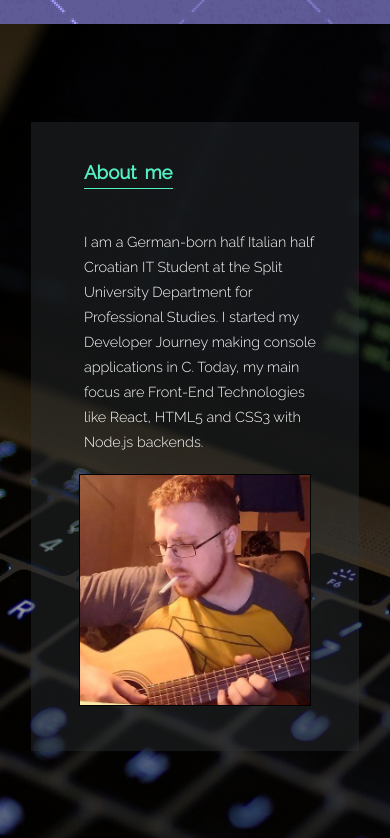
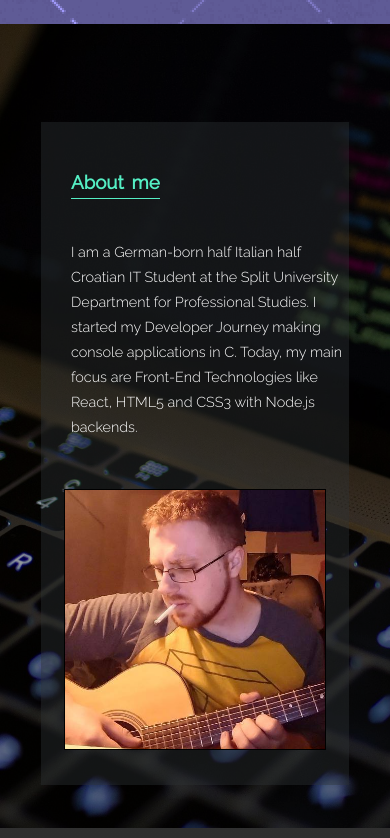
Before and after one commit to lperanni/ee-summercamp-2019, a plain HTML site: page index.html in a window 390 px wide. Shown: the part 820-1658 px from the top of the page. Drawn offline with nearby package versions, Linux system fonts and the light colour scheme; grey boxes are pictures that could not be loaded.

Commit message:
Slight changed to margins and look

```diff
--- a/index.html
+++ b/index.html
@@ -48,7 +48,7 @@
   <section id="about" class="section-about">
     <div class="about-container row">
       <div class="about-text">
-        <h3>About me</h2>
+        <h3>About me</h3>
         <p>
           I am a German-born half Italian half Croatian IT Student at the Split University Department for Professional Studies.
           I started my Developer Journey making console applications in C. Today, my main focus are Front-End Technologies like React, HTML5 and CSS3 with Node.js backends.
@@ -114,9 +114,9 @@
     <div class="row">
       <p class="col span-1-of-2">Published using Github Pages©</p>
       <ul class="footer-list col span-1-of-2">
-        <li><ion-icon name="logo-github"></ion-icon></li>
-        <li><ion-icon name="logo-facebook"></ion-icon></li>
-        <li><ion-icon name="logo-twitter"></ion-icon></li>
+        <li><a href="https://github.com/lperanni"><ion-icon name="logo-github"></ion-icon></a></li>
+        <li><a href="https://www.facebook.com/luciano.peranni"><ion-icon name="logo-facebook"></ion-icon></a></li>
+        <li><a href="https://twitter.com/LucianoPeranni"><ion-icon name="logo-twitter"></ion-icon></a></li>
       </ul>
     </div>
   </footer>
--- a/resources/css/queries.css
+++ b/resources/css/queries.css
@@ -47,28 +47,29 @@
   /*------ABOUT--------*/
 
   .about-container{
-    top: 15%;
-    padding: 20px;
+
+    padding: 10px;
     width: 80%;
+    margin-bottom: 40px;
   }
-  .about-text{width: 90%;}
+  .about-text{
+    width: 100%;
 
-  .about-text h2{margin-bottom: 20px;}
+  }
+
+  .about-text h3{ margin-top: 20px;}
 
   .about-text p{
     font-size: 90%;
     line-height: 25px;
-    width: 90%;
-    margin-left: 5%;
+    width: 100%;
+    margin-bottom: 30px;
   }
 
   .image-container img{
     text-align: center;
-    width: 80%;
+    width: 90%;
     height: auto;
-  }
-  .about-text h3{
-    margin-left: 5%;
   }
 
 
--- a/resources/css/style.css
+++ b/resources/css/style.css
@@ -247,7 +247,7 @@ header {
   background: rgba(45, 52, 54, 0.4);
   width: 60%;
   padding: 20px;
-  margin-bottom: 40%;
+
 }
 
 .about-text {
@@ -300,7 +300,7 @@ header {
 }
 
 .portfolio-text {
-  margin: 0 20px;
+  margin: 0 15px;
   color: white;
 }
 
@@ -321,6 +321,8 @@ header {
   color: #0984e3;
   margin: 10px 15px;
 }
+
+
 
 /*=====Contact=====*/
 
```
Also changed, not shown: resources/css/queries.min.css, resources/css/style.min.css.
